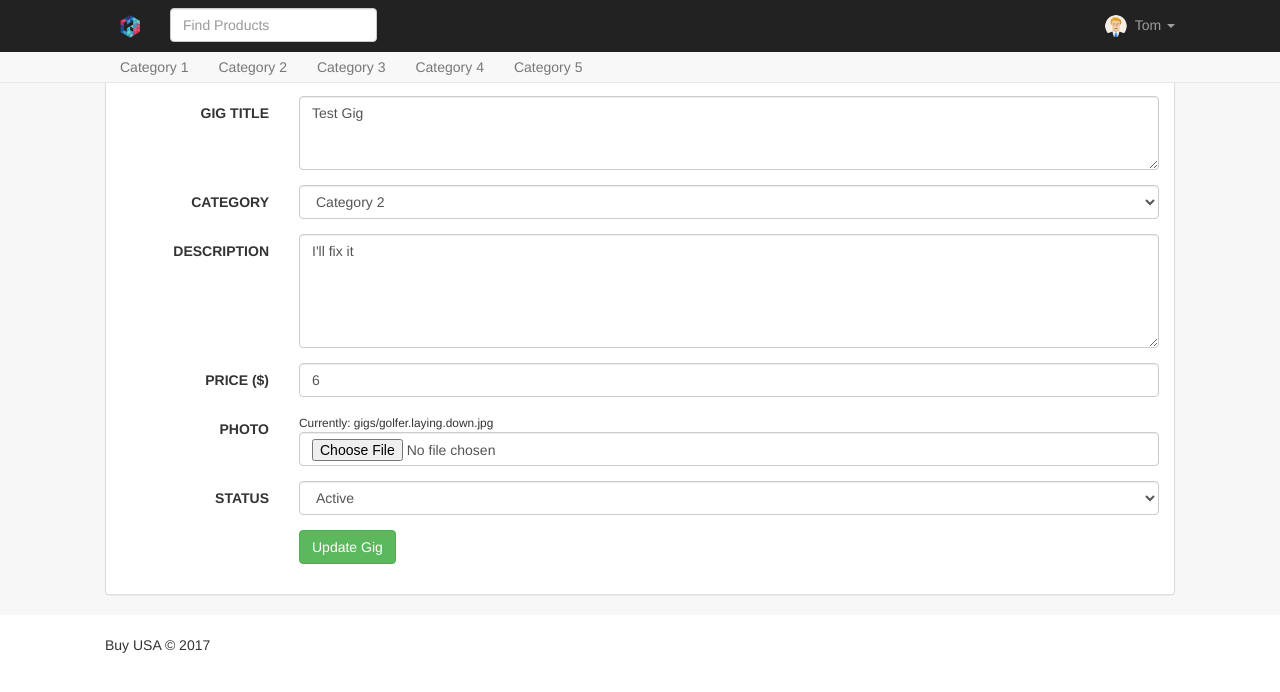
After one commit to guolei1998/buyusa, a Django app: page /edit_gig/1/ in a window 1280 px wide. The commit adds this page. Shown: the top 692 px of the page. Run offline with Django 3.2, Linux system fonts and the light colour scheme; a user stored in the database is signed in; data comes from the database, SQL or seed files in the repository; both versions use the stored data as it was after the commit; some libraries are stand-ins or nearby versions.

Commit message:
add edit gig and user profile

```diff
--- a/buyusaapp/templates/base.html
+++ b/buyusaapp/templates/base.html
@@ -37,6 +37,7 @@
                                     <li><a href="{% url 'create_gig' %}">Create a Gig</a></li>
                                     <li><a href="{% url 'my_gigs' %}">My Gigs</a></li>
                                     <li role="separator" class="divider"></li>
+                                    <li><a href="{% url 'profile' %}">My Profile</a></li>
                                     <li><a href="{% url 'auth:logout' %}?next={{request.path}}">Logout</a></li>
                                 </ul>
                             </li>
--- /dev/null
+++ b/buyusaapp/templates/edit_gig.html
@@ -0,0 +1,75 @@
+{% extends 'base.html' %}
+{% load staticfiles %}
+
+{% block page %}
+    {% if error %}
+        <div class="alert alert-warning alert-dismissible" role="alert">
+            <button type="button" class="close" data-dismiss="alert" aria-label="Close">
+                    <span aria-hidden="true">&times;</span>
+            </button>
+            <strong>Warning!</strong> {{ error }}
+        </div>
+    {% endif %}
+
+    <div class="panel panel-default">
+        <div class="panel-body">
+            <form class="form-horizontal" method="POST" enctype="multipart/form-data">
+                {% csrf_token %}
+
+                <div class="form-group">
+                    <label class="col-sm-2 control-label">GIG TITLE</label>
+                    <div class="col-sm-10">
+                        <textarea rows="3" class="form-control" name="title">{{ gig.title }}</textarea>
+                    </div>
+                </div>
+                <div class="form-group">
+                    <label class="col-sm-2 control-label">CATEGORY</label>
+                    <div class="col-sm-10">
+                        <select name="category" class="form-control" value="{{ gig.category }}>
+                            <option {% if gig.category == "C1" %} selected {% endif %} value="C1">Category 1</option>
+                            <option {% if gig.category == "C2" %} selected {% endif %} value="C2">Category 2</option>
+                            <option {% if gig.category == "C3" %} selected {% endif %} value="C3">Category 3</option>
+                            <option {% if gig.category == "C4" %} selected {% endif %} value="C4">Category 4</option>
+                            <option {% if gig.category == "C5" %} selected {% endif %} value="C5">Category 5</option>
+                        </select>
+                    </div>
+                </div>
+                <div class="form-group">
+                    <label class="col-sm-2 control-label">DESCRIPTION</label>
+                    <div class="col-sm-10">
+                        <textarea rows="5" class="form-control" name="description">{{ gig.description }}</textarea>
+                    </div>
+                </div>
+                <div class="form-group">
+                    <label class="col-sm-2 control-label">PRICE ($)</label>
+                    <div class="col-sm-10">
+                        <input type="number" class="form-control" value="{{gig.price}}" name="price">
+                    </div>
+                </div>
+                <div class="form-group">
+                    <label class="col-sm-2 control-label">PHOTO</label>
+                    <div class="col-sm-10">
+                        <small>Currently: {{gig.photo }}</small>
+                        <input type="file" class="form-control" name="photo">
+                    </div>
+                </div>
+                <div class="form-group">
+                    <label class="col-sm-2 control-label">STATUS</label>
+                    <div class="col-sm-10">
+                        <select name="status" class="form-control">
+                            <option value="1" {% if gig.status %} selected {% endif %} >Active</option>
+                            <option value="" {% if not gig.status %} selected {% endif %} >Disabled</option>
+                        </select>
+                    </div>
+                </div>
+
+                <div class="form-group">
+                    <div class="col-sm-offset-2 col-sm-10">
+                        <button type="submit" class="btn btn-success">Update Gig</button>
+                    </div>
+                </div>
+
+            </form>
+        </div>
+    </div>
+{% endblock %}
--- a/buyusaapp/templates/gig_detail.html
+++ b/buyusaapp/templates/gig_detail.html
@@ -49,7 +49,7 @@
             <div class="panel panel-default">
                     <div class="panel-body">
                         <img src="{% if gig.user.profile %} {{ gig.user.profile.avatar }} {% else %} {% static 'img/avatar.png' %} {% endif %}" class="img-circle center-block" height="100" width="100">
-                        <h4 class="text-center">{{ gig.user.username }}</h4>
+                        <a href="{% url 'profile' gig.user.username %}"><h4 class="text-center">{{ gig.user.username }}</h4></a>
                         <hr />
                         <p>{{ gig.user.profile.about }}</p>
                     </div>
--- a/buyusaapp/templates/home.html
+++ b/buyusaapp/templates/home.html
@@ -13,7 +13,7 @@
                     <a href="{% url 'gig_detail' gig.id %}"><img src="/media/{{ gig.photo }}"></a>
                     <div class="caption">
                         <p><a href="{% url 'gig_detail' gig.id %}">{{ gig.title }}</a></p>
-                        <p><span>by <a href="#">{{ gig.user.username }}</a></span><b class="green pull-right">${{ gig.price }}</b></p>
+                        <p><span>by <a href="{% url 'profile' gig.user.username %}">{{ gig.user.username }}</a></span><b class="green pull-right">${{ gig.price }}</b></p>
                     </div>
                 </div>
             </div>
--- /dev/null
+++ b/buyusaapp/templates/profile.html
@@ -0,0 +1,6 @@
+{% extends 'base.html' %}
+{% load staticfiles %}
+
+{% block page %}
+Profile page
+{% endblock %}
--- a/buyusaapp/urls.py
+++ b/buyusaapp/urls.py
@@ -6,4 +6,6 @@ urlpatterns = [
     url(r'^gigs/(?P<id>[0-9]+)/$', views.gig_detail, name='gig_detail'),
     url(r'^my_gigs/$', views.my_gigs, name='my_gigs'),
     url(r'^create_gig/$', views.create_gig, name='create_gig'),
+    url(r'^edit_gig/(?P<id>[0-9]+)/$', views.edit_gig, name='edit_gig'),
+    url(r'^profile/(?P<username>\w+)/$', views.profile, name='profile'),
 ]
--- a/buyusaapp/views.py
+++ b/buyusaapp/views.py
@@ -34,6 +34,27 @@ def create_gig(request):
     return render(request, 'create_gig.html', {"error": error})
 
 @login_required(login_url="/")
+def edit_gig(request, id):
+    try:
+        gig = Gig.objects.get(id=id, user=request.user)
+        error = ''
+        if request.method == 'POST':
+            gig_form = GigForm(request.POST, request.FILES, instance=gig)
+            if gig_form.is_valid():
+                gig.save()
+                return redirect('my_gigs')
+            else:
+                error = "Data is not valid"
+
+        return render(request, 'edit_gig.html', {"gig": gig, "error": error})
+    except Gig.DoesNotExist:
+        return redirect('/')
+
+@login_required(login_url="/")
 def my_gigs(request):
     gigs = Gig.objects.filter(user=request.user)
     return render(request, 'my_gigs.html', {"gigs": gigs})
+
+@login_required(login_url="/")
+def profile(request, username):
+    return render(request, 'profile.html', {})
```
Also changed, not shown: buyusaapp/templates/my_gigs.html (+5 -3 lines), db.sqlite3.
